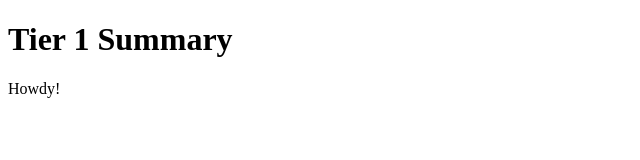
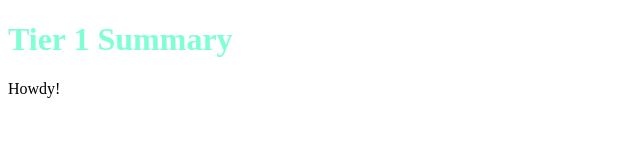
Before and after one commit to EyanAnd/Tier1-Summary-Video, a plain HTML site: page index.html in a window 1280 px wide. Shown: the whole page, without its empty margins (0-640 px from the left). Drawn offline with Linux system fonts and the light colour scheme.

Commit message:
brought in css file

```diff
--- a/index.html
+++ b/index.html
@@ -4,6 +4,8 @@
     <meta charset="UTF-8">
     <meta http-equiv="X-UA-Compatible" content="IE=edge">
     <meta name="viewport" content="width=device-width, initial-scale=1.0">
+    <!--Link the stylesheet here-->
+    <link href="main.css" rel="stylesheet" />
     <title>Tier 1 Summary</title>
 </head>
 <body>
--- /dev/null
+++ b/main.css
@@ -0,0 +1,3 @@
+h1 {
+    color: aquamarine;
+}
```
